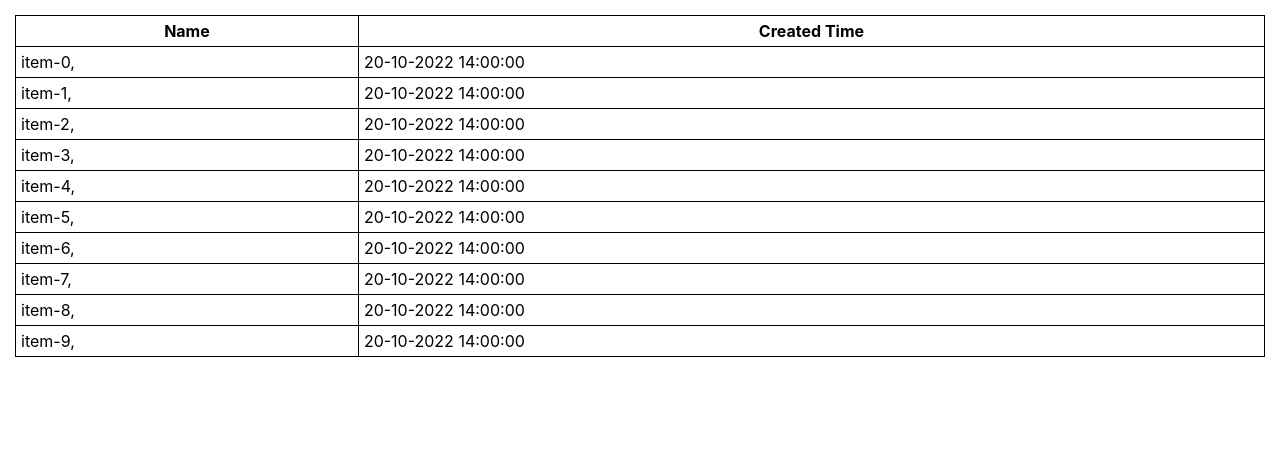
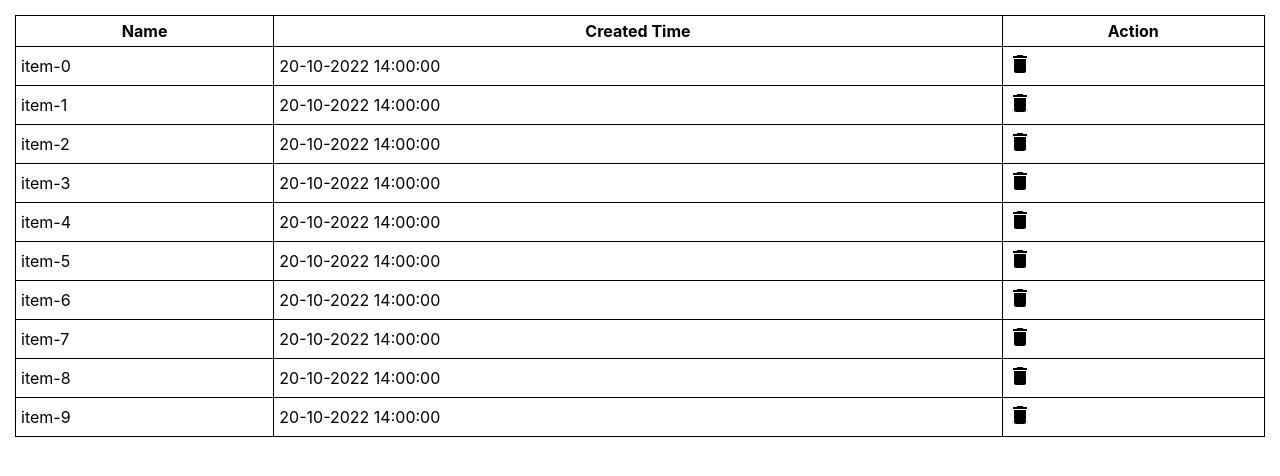
Before and after one commit to heroTM737/RefUntold, a React (Create React App) app: page / in a window 1280 px wide. Shown: the top 476 px of the page. Built offline with nearby package versions, Linux system fonts and the light colour scheme; the HTML template or start-up script is replaced by a standard one.

Commit message:
update confirm

```diff
--- a/package.json
+++ b/package.json
@@ -3,6 +3,10 @@
   "version": "0.1.0",
   "private": true,
   "dependencies": {
+    "@emotion/react": "^11.10.4",
+    "@emotion/styled": "^11.10.4",
+    "@mui/icons-material": "^5.10.9",
+    "@mui/material": "^5.10.11",
     "react": "^18.2.0",
     "react-dom": "^18.2.0",
     "react-scripts": "5.0.1",
--- a/public/index.html
+++ b/public/index.html
@@ -25,6 +25,8 @@
       Learn how to configure a non-root public URL by running `npm run build`.
     -->
     <title>React App</title>
+    <link rel="stylesheet" href="https://fonts.googleapis.com/css?family=Roboto:300,400,500,700&display=swap"/>
+
   </head>
   <body>
     <noscript>You need to enable JavaScript to run this app.</noscript>
--- a/src/App.js
+++ b/src/App.js
@@ -8,7 +8,7 @@ function generateData() {
     for (let i = 0; i < 10; i++) {
         itemList.push({
             id: i,
-            name: `item-${i},`,
+            name: `item-${i}`,
             description: 'a good one',
             created_at: '20-10-2022 14:00:00'
         })
--- /dev/null
+++ b/src/Confirm.jsx
@@ -0,0 +1,43 @@
+import {forwardRef, useImperativeHandle, useState} from "react";
+import {Button, Dialog, DialogActions, DialogContent, DialogTitle} from "@mui/material";
+
+function Confirm (props, ref) {
+    const [visible, setVisible] = useState(false);
+    const [message, setMessage] = useState('');
+    const [promiseCallback, setPromiseCallback] = useState(null);
+
+    const onConfirm = () => {
+        promiseCallback.resolve(true)
+        setVisible(false)
+    }
+
+    const onCancel = () => {
+        promiseCallback.resolve(false)
+        setVisible(false)
+    }
+
+    useImperativeHandle(ref, () => ({
+        open (message) {
+            setMessage(message);
+            setVisible(true);
+            return new Promise((resolve, reject) => {
+                setPromiseCallback({resolve, reject})
+            })
+        }
+    }))
+
+    return (
+        <Dialog open={visible} onClose={onCancel}>
+            <DialogTitle>Confirm</DialogTitle>
+            <DialogContent>
+                {message}
+            </DialogContent>
+            <DialogActions>
+                <Button onClick={onCancel}>Cancel</Button>
+                <Button onClick={onConfirm}>Confirm</Button>
+            </DialogActions>
+        </Dialog>
+    )
+}
+
+export default forwardRef(Confirm)
--- a/src/ItemList.jsx
+++ b/src/ItemList.jsx
@@ -1,25 +1,54 @@
-function ItemList(props) {
-    const { items, onClickItem } = props;
+import Confirm from "./Confirm";
+import {useRef} from "react";
+import DeleteIcon from '@mui/icons-material/Delete';
 
-    let itemCompList = items.map(item => (
+function ItemList (props) {
+    const {items, onClickItem} = props;
+    const confirmRef = useRef(null);
+
+    const onDelete = async (i) => {
+        let item = items[i]
+        let confirmed = await confirmRef.current.open(
+            <>Do you want to delete: <b>{item.name}</b></>
+        )
+        if (confirmed) {
+            console.log('do delete ' + item.name)
+        }
+    }
+
+    let itemCompList = items.map((item, i) => (
         <tr key={item.id} onClick={() => onClickItem(item)}>
             <td>{item.name}</td>
             <td>{item.created_at}</td>
+            <td>
+                <div
+                    onClick={e => {
+                        e.stopPropagation()
+                        onDelete(i)
+                    }}
+                >
+                    <DeleteIcon/>
+                </div>
+            </td>
         </tr>
     ));
 
     return (
+        <div>
             <table>
                 <thead>
                 <tr>
                     <th>Name</th>
                     <th>Created Time</th>
+                    <th>Action</th>
                 </tr>
                 </thead>
                 <tbody>
                 {itemCompList}
                 </tbody>
             </table>
+            <Confirm ref={confirmRef}/>
+        </div>
     )
 }
 
```
Also changed, not shown: 1 other file (tests, documents, lock files or other folders). Lines whose indentation alone changed are shown as unchanged.
